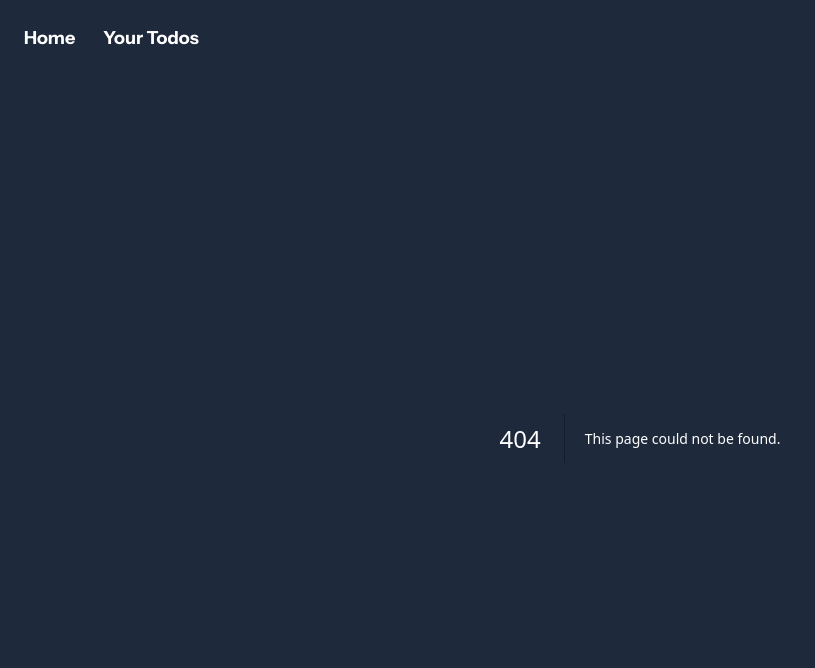
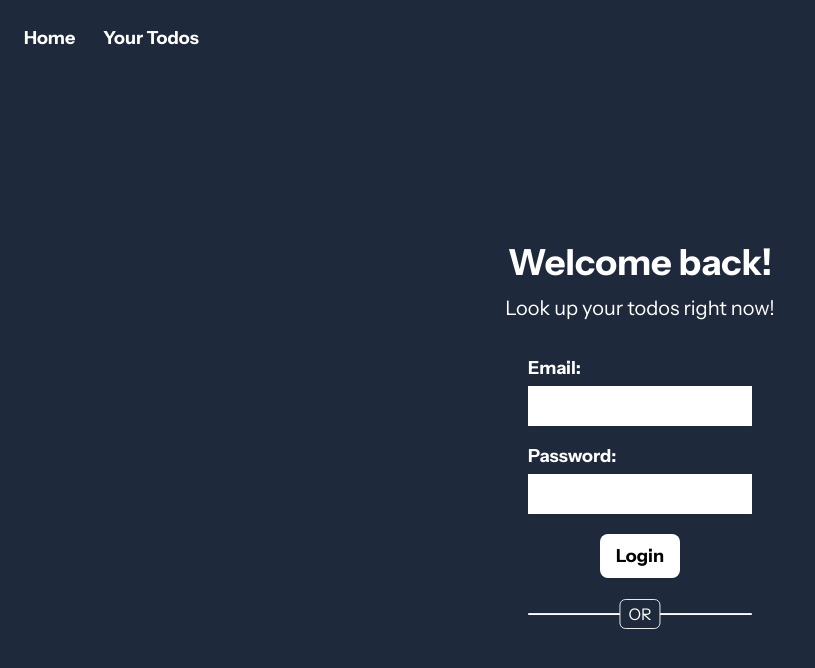
Before and after one commit to DominikKoniarz/nextjs-todo-list, a Next.js app: page /login in a window 1280 px wide. Before the commit this address had no page. Shown: the top 668 px of the page, without its empty margins (0-815 px from the left). Built offline with nearby package versions, Linux system fonts and the light colour scheme; no server answers.

Commit message:
Done working login page

```diff
--- /dev/null
+++ b/src/app/login/_components/EmailInput.tsx
@@ -0,0 +1,26 @@
+import { Dispatch, SetStateAction } from "react";
+
+type Props = {
+    email: string;
+    setEmail: Dispatch<SetStateAction<string>>;
+};
+
+export default function EmailInput({ email, setEmail }: Props) {
+    return (
+        <label
+            htmlFor="email-input"
+            className="flex flex-col gap-1 text-lg font-bold"
+        >
+            Email:
+            <input
+                type="email"
+                required
+                className="p-2 text-base font-medium text-black transition-colors"
+                id="email-input"
+                name="email-input"
+                value={email}
+                onChange={(e) => setEmail(e.target.value)}
+            />
+        </label>
+    );
+}
--- /dev/null
+++ b/src/app/login/_components/Form.tsx
@@ -0,0 +1,26 @@
+"use client";
+
+import HorizontalORLine from "@/components/HorizontalORLine";
+import EmailInput from "./EmailInput";
+import PasswordInput from "./PasswordInput";
+import SubmitButton from "./SubmitButton";
+import { useState } from "react";
+import useHandleSubmit from "../_hooks/useHandleSubmit";
+
+export default function Form() {
+    const handleSubmit = useHandleSubmit();
+    const [email, setEmail] = useState<string>("");
+    const [passsword, setPassword] = useState<string>("");
+
+    return (
+        <form
+            className="flex w-56 flex-col gap-4"
+            onSubmit={(e) => handleSubmit(e, email, passsword)}
+        >
+            <EmailInput email={email} setEmail={setEmail} />
+            <PasswordInput password={passsword} setPassword={setPassword} />
+            <SubmitButton />
+            <HorizontalORLine />
+        </form>
+    );
+}
--- /dev/null
+++ b/src/app/login/_components/LoginCTAs.tsx
@@ -0,0 +1,8 @@
+export default function LoginCTAs() {
+    return (
+        <div className="w-fit space-y-3 text-center">
+            <h1 className="text-4xl font-bold">Welcome back!</h1>
+            <p className="text-xl font-normal">Look up your todos right now!</p>
+        </div>
+    );
+}
--- /dev/null
+++ b/src/app/login/_components/PasswordInput.tsx
@@ -0,0 +1,26 @@
+import { Dispatch, SetStateAction } from "react";
+
+type Props = {
+    password: string;
+    setPassword: Dispatch<SetStateAction<string>>;
+};
+
+export default function PasswordInput({ password, setPassword }: Props) {
+    return (
+        <label
+            htmlFor="password-input"
+            className="flex flex-col gap-1 text-lg font-bold"
+        >
+            Password:
+            <input
+                type="password"
+                required
+                className="p-2 text-base font-medium text-black transition-colors"
+                id="password-input"
+                name="password-input"
+                value={password}
+                onChange={(e) => setPassword(e.target.value)}
+            />
+        </label>
+    );
+}
--- /dev/null
+++ b/src/app/login/_components/SubmitButton.tsx
@@ -0,0 +1,16 @@
+"use client";
+
+import { useFormStatus } from "react-dom";
+
+export default function SubmitButton() {
+    const { pending } = useFormStatus();
+
+    return (
+        <button
+            className="transition-color mx-auto mt-1 w-fit rounded-lg bg-white px-4 py-2 text-lg font-bold capitalize text-black duration-100 aria-disabled:opacity-60"
+            aria-disabled={pending}
+        >
+            {pending ? "Loading..." : "Login"}
+        </button>
+    );
+}
--- /dev/null
+++ b/src/app/login/_hooks/useHandleSubmit.ts
@@ -0,0 +1,34 @@
+import { signIn } from "next-auth/react";
+import { useRouter } from "next/navigation";
+import { FormEvent, useTransition } from "react";
+import toast from "react-hot-toast";
+
+const useHandleSubmit = () => {
+    const [, startTransition] = useTransition();
+    const router = useRouter();
+
+    const handleSubmit = async (
+        e: FormEvent<HTMLFormElement>,
+        email: string,
+        password: string,
+    ) => {
+        e.preventDefault();
+
+        if (!email || !password)
+            return toast.error("Both email and password are required!");
+
+        const response = await signIn("credentials", {
+            email,
+            password,
+            redirect: false,
+        });
+
+        if (response && !response.ok) toast.error("Invalid credentials!");
+
+        startTransition(() => router.push("/todos"));
+    };
+
+    return handleSubmit;
+};
+
+export default useHandleSubmit;
--- /dev/null
+++ b/src/app/login/page.tsx
@@ -0,0 +1,22 @@
+import getAuth from "@/lib/getAuth";
+import { redirect } from "next/navigation";
+import LoginCTAs from "./_components/LoginCTAs";
+import Form from "./_components/Form";
+import { Toaster } from "react-hot-toast";
+
+export default async function LoginPage() {
+    const session = await getAuth();
+
+    if (session) redirect("/todos");
+
+    return (
+        <main className="flex h-full w-full flex-col items-center justify-center gap-8">
+            <LoginCTAs />
+            <Form />
+            <Toaster
+                position="bottom-right"
+                toastOptions={{ duration: 4000 }}
+            />
+        </main>
+    );
+}
--- a/src/app/register/_components/Form.tsx
+++ b/src/app/register/_components/Form.tsx
@@ -2,13 +2,13 @@
 
 import useToast from "../_hooks/useToast";
 import EmailInput from "./EmailInput";
-import HorizontalORLine from "./HorizontalORLine";
 import PasswordInput from "./PasswordInput";
 import SubmitButton from "./SubmitButton";
 import UsernameInput from "./UsernameInput";
 import { FormProvider, useForm } from "react-hook-form";
 import { RegisterFormData } from "@/types/registerForm";
 import useOnSubmit from "../_hooks/useOnSubmit";
+import HorizontalORLine from "@/components/HorizontalORLine";
 
 export default function Form() {
     const methods = useForm<RegisterFormData>({
@@ -21,7 +21,7 @@ export default function Form() {
     return (
         <FormProvider {...methods}>
             <form
-				className="flex flex-col w-56 gap-4"
+                className="flex w-56 flex-col gap-4"
                 onSubmit={methods.handleSubmit(onSubmit)}
             >
                 <EmailInput />
--- a/src/app/register/_components/HorizontalORLine.tsx
+++ /dev/null
@@ -1,13 +0,0 @@
-export default function HorizontalORLine() {
-	return (
-		<div
-			className="relative flex flex-col justify-center w-56 h-8 my-1"
-			aria-hidden={true}
-		>
-			<hr className="bg-white h-0.5 w-full rounded-sm" />
-			<div className="border absolute w-fit h-fit block px-2 py-0.5 text-base rounded-md bg-slate-800 uppercase left-1/2 -translate-x-1/2">
-				or
-			</div>
-		</div>
-	);
-}
--- /dev/null
+++ b/src/app/todos/Test.tsx
@@ -0,0 +1,13 @@
+"use client";
+
+import { signOut } from "next-auth/react";
+
+const Test = () => {
+    return (
+        <button onClick={() => signOut()} className="text-white">
+            log out
+        </button>
+    );
+};
+
+export default Test;
--- /dev/null
+++ b/src/app/todos/page.tsx
@@ -0,0 +1,15 @@
+import getAuth from "@/lib/getAuth";
+import { redirect } from "next/navigation";
+import Test from "./Test";
+
+export default async function TodosPage() {
+    const session = await getAuth();
+
+    if (!session) redirect("/login");
+
+    return (
+        <main className="flex h-full w-full items-center justify-center">
+            <Test />
+        </main>
+    );
+}
--- /dev/null
+++ b/src/components/HorizontalORLine.tsx
@@ -0,0 +1,13 @@
+export default function HorizontalORLine() {
+    return (
+        <div
+            className="relative mx-auto my-1 flex h-8 w-56 flex-col justify-center"
+            aria-hidden={true}
+        >
+            <hr className="h-0.5 w-full rounded-sm bg-white" />
+            <div className="absolute left-1/2 block h-fit w-fit -translate-x-1/2 rounded-md border bg-slate-800 px-2 py-0.5 text-base uppercase">
+                or
+            </div>
+        </div>
+    );
+}
```
Lines whose indentation alone changed are shown as unchanged.
